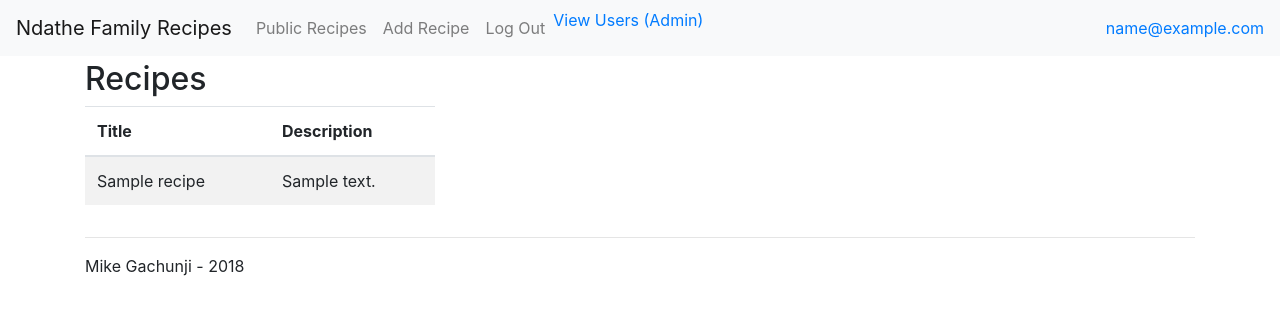
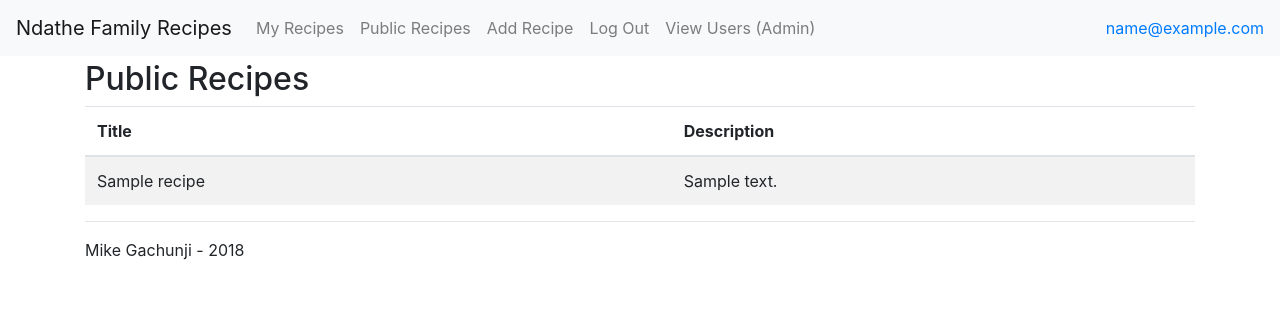
Before and after one commit to mikegachunji/new_recipe_project, a Flask app: page / in a window 1280 px wide. Shown: the top 315 px of the page. Run offline with Flask 2, Linux system fonts and the light colour scheme; a user stored in the database is signed in; tables that the repository leaves empty hold one stand-in row (values such as "Sample post"); some libraries are stand-ins or nearby versions.

Commit message:
Added one-to-many relationship in database between Recipe and User

```diff
--- a/nrp_env/models.py
+++ b/nrp_env/models.py
@@ -11,10 +11,14 @@ class Recipe(db.Model):
     id = db.Column(db.Integer, primary_key=True)
     recipe_title = db.Column(db.String, nullable=False)
     recipe_description = db.Column(db.String, nullable=False)
+    is_public = db.Column(db.Boolean, nullable=False)
+    user_id = db.Column(db.Integer, db.ForeignKey('users.id'))
 
-    def __init__(self, title, description):
+    def __init__(self, title, description, user_id, is_public):
         self.recipe_title = title
         self.recipe_description = description
+        self.is_public = is_public
+        self.user_id = user_id
 
     def __repr__(self):
         return '<title {}'.format(self.name)
@@ -35,6 +39,7 @@ class User(db.Model):
     last_logged_in = db.Column(db.DateTime, nullable=True)
     current_logged_in = db.Column(db.DateTime, nullable=True)
     role = db.Column(db.String, default='user')
+    recipes = db.relationship('Recipe', backref='user', lazy='dynamic')
 
     def __init__(self, email, plaintext_password, email_confirmation_sent_on=None, role='user'):
         self.email = email
--- a/nrp_env/recipes/views.py
+++ b/nrp_env/recipes/views.py
@@ -6,6 +6,7 @@ from flask import render_template, Blueprint, request, redirect, url_for, flash
 from nrp_env import db
 from nrp_env.models import Recipe
 from nrp_env.recipes.forms import AddRecipeForm
+from flask_login import login_user, current_user, login_required, logout_user
 
 
 ################
@@ -20,6 +21,11 @@ recipes_blueprint = Blueprint('recipes', __name__)
 ################
 
 @recipes_blueprint.route('/')
+def public_recipes():
+    all_public_recipes = Recipe.query.filter_by(is_public=True)
+    return render_template('public_recipes.html', public_recipes=all_public_recipes)
+
+@recipes_blueprint.route('/index')
 def index():
     all_recipes = Recipe.query.all()
     return render_template('recipes.html', recipes=all_recipes)
@@ -29,7 +35,7 @@ def add_recipe():
     form = AddRecipeForm(request.form)
     if request.method == 'POST':
         if form.validate_on_submit():
-            new_recipe = Recipe(form.recipe_title.data, form.recipe_description.data)
+            new_recipe = Recipe(form.recipe_title.data, form.recipe_description.data, current_user.id, True)
             db.session.add(new_recipe)
             db.session.commit()
             flash('New recipe, {}, added!'.format(new_recipe.recipe_title), 'success')
@@ -40,3 +46,9 @@ def add_recipe():
 
     return render_template('add_recipe.html',
                            form=form)
+
+@recipes_blueprint.route('/recipes')
+@login_required
+def user_recipes():
+    all_user_recipes = Recipe.query.filter_by(user_id=current_user.id)
+    return render_template('user_recipes.html', user_recipes=all_user_recipes)
--- a/nrp_env/templates/layout.html
+++ b/nrp_env/templates/layout.html
@@ -15,14 +15,19 @@
   <body>
 
     <nav class="navbar navbar-expand-md navbar-light bg-light fixed-top">
-      <a class="navbar-brand" href="#">Ndathe Family Recipes</a>
+      <a class="navbar-brand" href="{{ url_for('recipes.public_recipes') }}">Ndathe Family Recipes</a>
       <button class="navbar-toggler" type="button" data-toggle="collapse" data-target="#navbarsExampleDefault" aria-controls="navbarsExampleDefault" aria-expanded="false" aria-label="Toggle navigation">
         <span class="navbar-toggler-icon"></span>
       </button>
 
+
       <div class="collapse navbar-collapse" id="navbarsExampleDefault">
         <ul class="navbar-nav mr-auto">
           {% if current_user.is_authenticated %}
+
+          <li class="nav-item">
+            <a class="nav-link" href="{{ url_for('recipes.user_recipes') }}">My Recipes</a>
+          </li>
           <li class="nav-item">
             <a class="nav-link" href="{{ url_for('recipes.index') }}">Public Recipes</a>
           </li>
@@ -33,7 +38,9 @@
             <a class="nav-link" href="{{ url_for('users.logout') }}">Log Out</a>
           </li>
           {% if current_user.role == "admin" %}
-          <li><a href="{{ url_for('users.admin_view_users') }}">View Users (Admin)</a></li>
+          <li class="nav-item">
+            <a class="nav-link" href="{{ url_for('users.admin_view_users') }}">View Users (Admin)</a>
+          </li>
           {% endif %}
           {% else %}
           <li class="nav-item">
--- /dev/null
+++ b/nrp_env/templates/public_recipes.html
@@ -0,0 +1,27 @@
+{% extends "layout.html" %}
+{% block content %}
+
+<div class="user-profile">
+  <div class="page-header">
+    <h2>Public Recipes</h2>
+  </div>
+
+  <table class="table table-striped" id="owned_stock_table">
+    <thead>
+      <tr>
+        <th>Title</th>
+        <th>Description</th>
+      </tr>
+    </thead>
+    <tbody>
+      {% for recipe in public_recipes %}
+      <tr>
+        <td>{{ recipe.recipe_title }}</td>
+        <td>{{ recipe.recipe_description }}</td>
+      </tr>
+      {% endfor %}
+    </tbody>
+  </table>
+</div>
+
+{% endblock %}
```
Also changed, not shown: db_create.py (+12 -10 lines).
